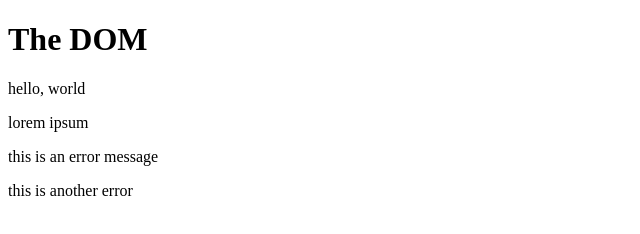
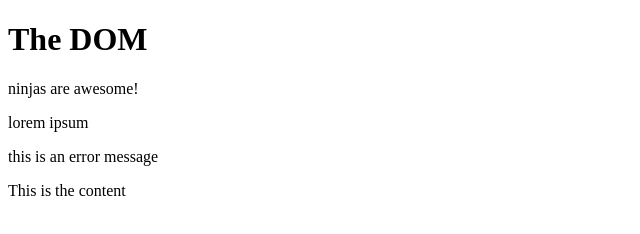
Before and after one commit to Collins1618/DOMjs, a plain HTML site: page index.html in a window 1280 px wide. Shown: the full height of the page, 0-640 px from the left. Drawn offline with Linux system fonts and the light colour scheme.

Commit message:
change innerText in elements

```diff
--- a/app.js
+++ b/app.js
@@ -1,19 +1,11 @@
-// to select items use the css selectors as strins inside the query
-//selector method
-//select the first paragraph in the document using paragraph selector
-//this selects the first p tag in the document
-// const para = document.querySelector("p");
+//Adding and changing page content
+const para = document.querySelector('p'); //first paragraph on the page
 
+// console.log(para.innerText)
 
-//select last p tag using css class selector
-// const para = document.querySelector('div.error');
-// console.log(para);
+//update inner text on the first paragraph\
+//override the older text completely
+para.innerText = "ninjas are awesome!";
 
-//selecting all the elements of a given type using querySelectorAll
-const paras = document.querySelectorAll('p');
-console.log(paras[2]);
-
-//you can also use forEach on a Node list
-paras.forEach(para => {
-    console.log(para);
-});
+//append to the end of the paragraph
+// para.innerText += " ninjas are awesome!"
--- a/index.html
+++ b/index.html
@@ -13,7 +13,9 @@
             <p class="error">this is an error message</p>
         </div>
 
-        <div class="error">this is another error</div>
+        <div class="content">
+            <p>This is the content</p>
+        </div>
 
 
         <script src="app.js"></script>
```
